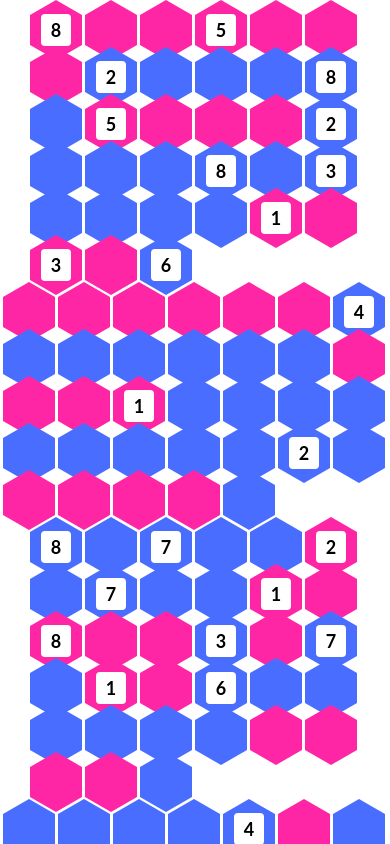
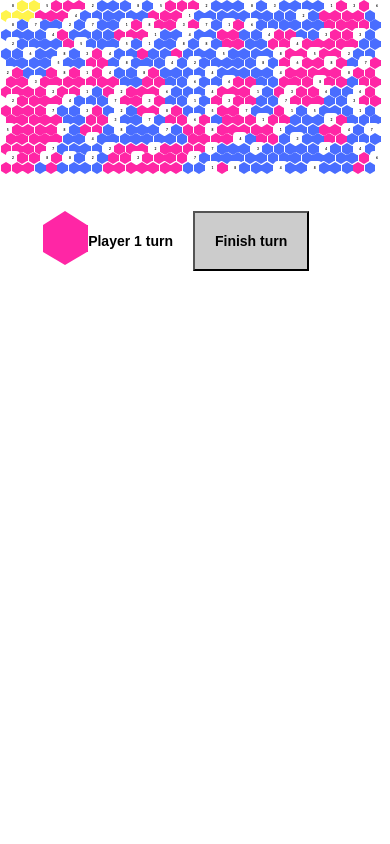
Before and after one commit to obedparla/dicewars, a React (Create React App) app: page / in a window 390 px wide. Shown: the top 844 px of the page. Built offline with nearby package versions, Linux system fonts and the light colour scheme.

Commit message:
feat: make it responsive

```diff
--- a/src/App.css
+++ b/src/App.css
@@ -1,7 +1,10 @@
+html {
+  font-size: 0.85vw; }
+
 .hexagon {
   float: left;
-  margin-left: 3px;
-  margin-bottom: -13px;
+  margin-left: 0.1875em;
+  margin-bottom: -0.8125em;
   position: relative; }
   .hexagon .children {
     position: absolute;
@@ -10,14 +13,13 @@
     left: 0;
     right: 0;
     margin: 0 auto;
-    width: 20px;
+    width: 1.20em;
     text-align: center;
     padding: 5px;
     background: white;
     border-radius: 4px;
-    font-size: 18px;
     font-weight: bold;
-    font-family: Lato; }
+    font-family: Lato, sans-serif; }
     .hexagon .children:empty {
       background: transparent; }
   .hexagon.team-1 .top {
@@ -59,23 +61,23 @@
 
 .hexagon .top {
   width: 0;
-  border-bottom: 15.002px solid #ececec;
-  border-left: 26px solid transparent;
-  border-right: 26px solid transparent; }
+  border-bottom: 1em solid #ececec;
+  border-left: 1.625em solid transparent;
+  border-right: 1.625em solid transparent; }
 
 .hexagon .middle {
-  width: 52px;
-  height: 30.004px;
+  width: 3.25em;
+  height: 1.87525em;
   background: #ececec; }
 
 .hexagon .bottom {
   width: 0;
-  border-top: 15.002px solid #ececec;
-  border-left: 26px solid transparent;
-  border-right: 26px solid transparent; }
+  border-top: 0.93762em solid #ececec;
+  border-left: 1.625em solid transparent;
+  border-right: 1.625em solid transparent; }
 
 .hexagon-row.even {
-  margin-left: 27px; }
+  margin-left: 1.625em; }
 
 .hexagon-row {
   clear: left; }
@@ -111,5 +113,3 @@
     line-height: 0; }
   .clearfix:after {
     clear: both; }
-
-/*# sourceMappingURL=App.css.map */
--- a/src/App.scss
+++ b/src/App.scss
@@ -4,11 +4,15 @@ $no-team-color: #ececec;
 $hovered-color: #fff44d;
 $clicked-color: #59ff50;
 
-$hexagon-size: 26px;
+$hexagon-size: 1.625em;
+
+html{
+  font-size: 0.85vw;
+}
 
 .hexagon {
   float: left;
-  margin-left: 3px;
+  margin-left: 0.1875em;
   margin-bottom: -($hexagon-size/2);
   position: relative;
 
@@ -19,14 +23,13 @@ $hexagon-size: 26px;
     left: 0;
     right: 0;
     margin: 0 auto;
-    width: 20px;
+    width: 1.20em;
     text-align: center;
     padding: 5px;
     background: white;
     border-radius: 4px;
-    font-size: 18px;
     font-weight: bold;
-    font-family: Lato;
+    font-family: Lato, sans-serif;
 
     &:empty {
       background: transparent;
@@ -34,16 +37,7 @@ $hexagon-size: 26px;
   }
 
   &.team-1 {
-    //@for $i from 1 through 100 {
-    //  &.group-#{$i} {
-    //    $percentage: 1*$i;
         $modified-team1-color: $team1-color;
-        //@if $i < 30 {
-        //  $modified-team1-color: darken($team1-color, $percentage);
-        //
-        //}@else{
-        //  $modified-team1-color: lighten($team1-color, $percentage);
-        //}
         .top {
           border-bottom-color: $modified-team1-color;
         }
@@ -55,8 +49,6 @@ $hexagon-size: 26px;
         .bottom {
           border-top-color: $modified-team1-color;
         }
-      //}
-    //}
 
     &.hovered-section {
 
@@ -89,17 +81,7 @@ $hexagon-size: 26px;
   }
 
   &.team-2 {
-
-    //@for $i from 1 through 100 {
-    //  &.group-#{$i} {
-    //    $percentage: 1.5*$i;
         $modified-team2-color: $team2-color;
-        //@if $i < 30{
-        //  $modified-team2-color: darken($team2-color, $percentage);
-        //
-        //}@else{
-        //  $modified-team2-color: lighten($team2-color, $percentage);
-        //}
         .top {
           border-bottom-color: $modified-team2-color;
         }
@@ -111,8 +93,6 @@ $hexagon-size: 26px;
         .bottom {
           border-top-color: $modified-team2-color;
         }
-      //}
-    //}
 
     &.hovered-section {
 
@@ -151,7 +131,7 @@ $hexagon-size: 26px;
 
 .hexagon .top {
   width: 0;
-  border-bottom: $hexagon-size*0.577 solid $no-team-color;
+  border-bottom: 1em solid $no-team-color;
   border-left: $hexagon-size solid transparent;
   border-right: $hexagon-size solid transparent;
 }
@@ -170,7 +150,7 @@ $hexagon-size: 26px;
 }
 
 .hexagon-row.even {
-  margin-left: $hexagon-size + 1;
+  margin-left: $hexagon-size;
 }
 
 .hexagon-row {
@@ -203,7 +183,7 @@ $hexagon-size: 26px;
   padding: 40px;
   font-weight: bold;
   font-size: 14px;
-  //text-align: center;
+
   #pass-turn{
     padding: 20px;
     font-size: 14px;
```
